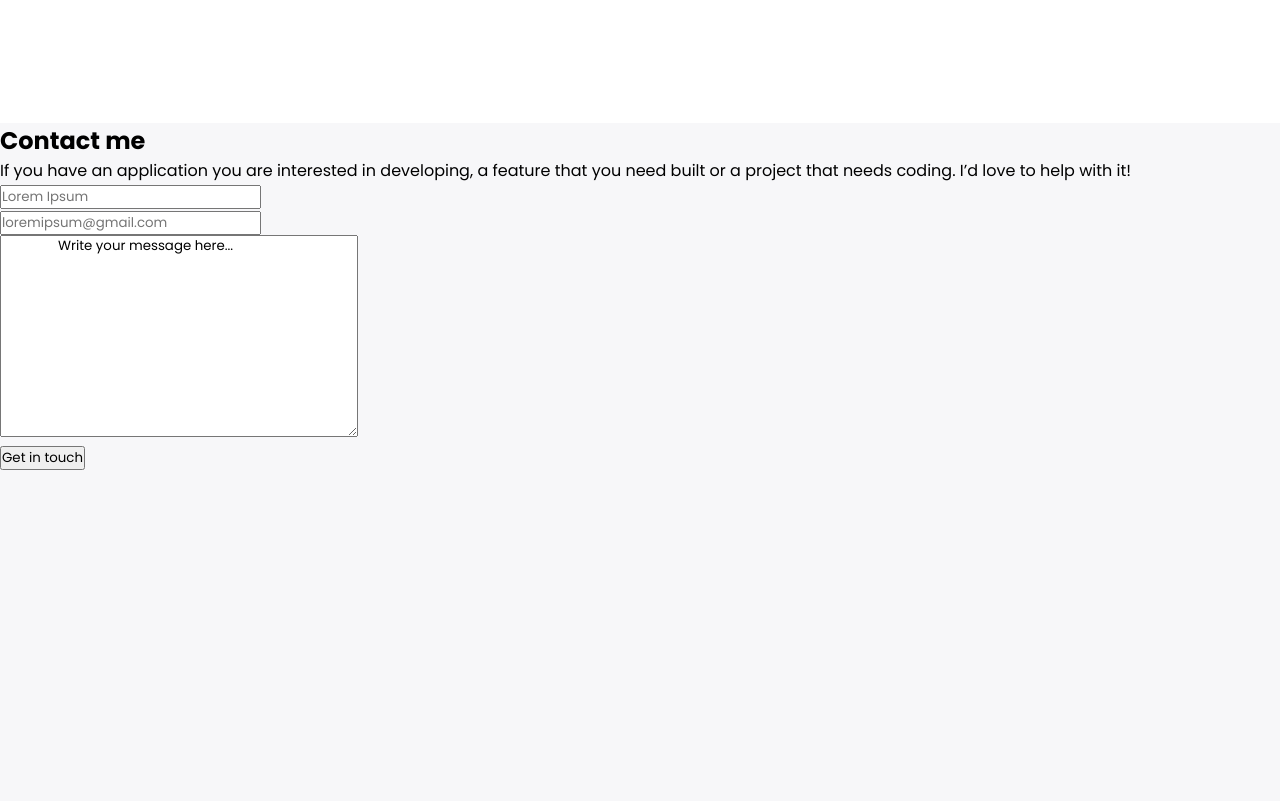
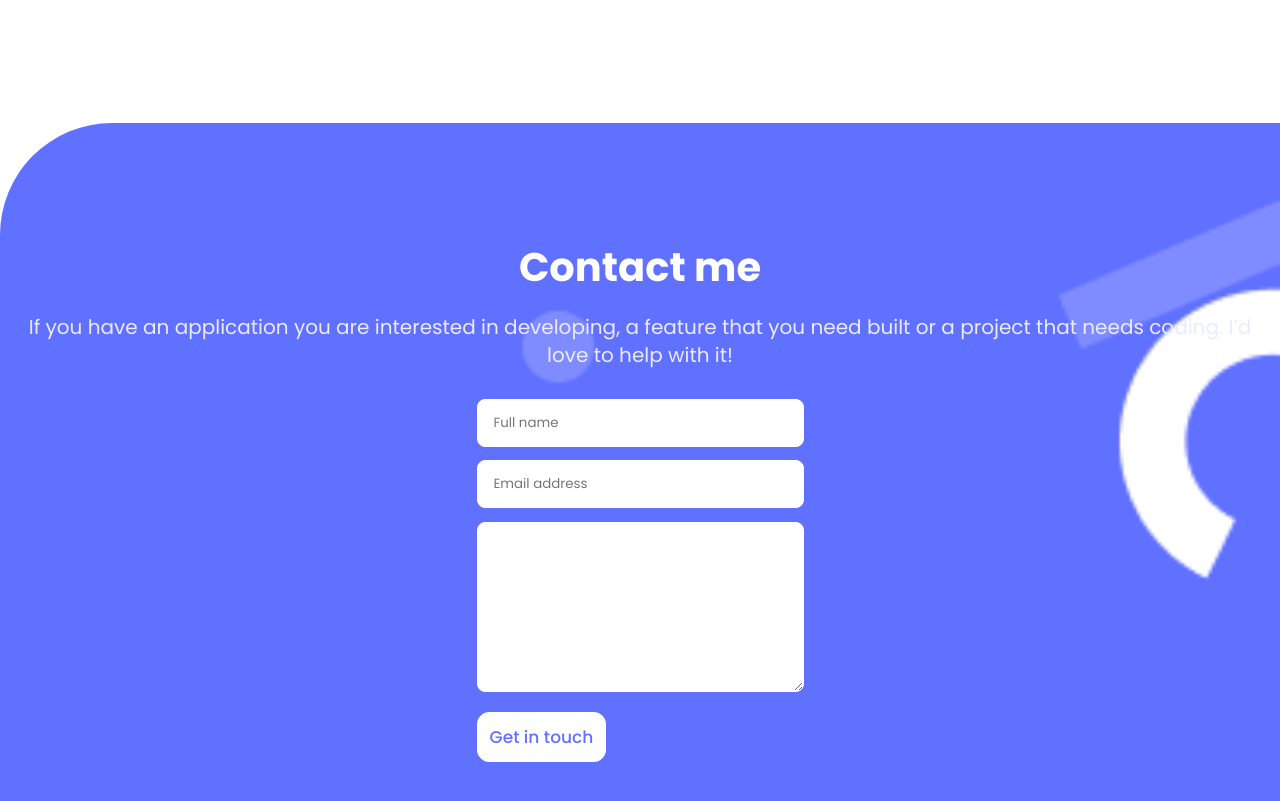
Before and after one commit to WilfriedM01/WilfriedM01.github.io, a website: page index.html in a window 1280 px wide. Shown: the part 3900-4701 px from the top of the page. Before the commit the page ends 4370 px from the top, so only its background shows below. Drawn offline with Linux system fonts and the light colour scheme.

Commit message:
Add css style to the contact-me form and background image

```diff
--- a/assets/css/style.css
+++ b/assets/css/style.css
@@ -279,6 +279,91 @@ details > ul > li {
   display: grid;
 }
 
+.form-wrap-level-one {
+  background-color: #fff;
+  width: 100%;
+  display: flex;
+  flex-direction: column;
+}
+
+.form-wrap-level-two {
+  background-color: #6070ff;
+  border-top-left-radius: 7rem;
+  justify-content: center;
+}
+
+.form-container {
+  padding: 20px;
+  margin: 0 auto;
+  color: #fff;
+  margin-bottom: 50px;
+  background-image: url("./../img/contactBg.png");
+  background-repeat: no-repeat;
+  background-size: cover;
+  align-items: center;
+  display: flex;
+  flex-direction: column;
+}
+
+ul {
+  list-style-type: none;
+}
+
+.form-container h2 {
+  display: block;
+  width: max-content;
+  margin-top: 98px;
+  padding-bottom: 0.5em;
+  font-weight: 700;
+  font-size: 40px;
+  line-height: 52px;
+}
+
+.form-container p {
+  text-align: center;
+  font-size: 20px;
+  font-weight: 400;
+  line-height: 28px;
+  color: #ebebff;
+  padding-bottom: 1.5em;
+}
+
+textarea,
+input {
+  width: 327px;
+  margin-bottom: 1em;
+  border-radius: 8px;
+  color: #172b4d;
+  padding: 16px;
+  background-color: #fff;
+  border: 1px solid #fff;
+}
+
+.form-container input {
+  height: 48px;
+}
+
+.form-container textarea {
+  color: #000;
+  height: 170px;
+}
+
+.form-container button {
+  background-color: #fff;
+  color: #6070ff;
+  text-align: center;
+  font-weight: 500;
+  font-size: 17px;
+  line-height: 24px;
+  border: 1px solid #fff;
+  border-radius: 12px;
+  padding: 12px;
+}
+
+.form-container ul {
+  align-items: center;
+}
+
 @media all and (min-width: 375px) {
   .menu-list {
     display: none;
@@ -340,11 +425,11 @@ details > ul > li {
     border: 2px solid #396df2;
     margin-bottom: 3%;
     color: #fff;
-    box-shadow: 1px 10px 10px #aaa;
+    box-shadow: 1px 4px 4px #aaa;
     text-decoration-style: none;
   }
 
-  a:hover {
+  .article-item:hover {
     box-shadow: 1px 10px 10px #aaa;
   }
 }
--- a/index.html
+++ b/index.html
@@ -328,22 +328,28 @@
               </div>
             </details>
           </p>
-        </artcle></section
-    ></a>
-    <section class="form-container">
+        </artcle>
+        <section class="form-wrap-level-one">
+          <div class="form-wrap-level-two">
+            <div class="form-container">
               <h2 class="form-title">Contact me</h2>
               <p class="form-description">
                 If you have an application you are interested in developing, a
-            feature that you need built or a project that needs coding. I’d love
-            to help with it!
+                feature that you need built or a project that needs coding. I’d
+                love to help with it!
               </p>
-          <form action="" method="post" class="contact-form">
+              <form
+                action="https://formspree.io/f/mqkojebp"
+                method="post"
+                class="contact-form"
+              >
                 <ul>
                   <li class="name-field">
                     <input
                       type="text"
                       name="user-name"
-                  placeholder="Lorem Ipsum"
+                      placeholder="Full name"
+                      maxlength="30"
                       required
                     />
                   </li>
@@ -351,26 +357,29 @@
                     <input
                       type="email"
                       name="user-email"
-                  placeholder="loremipsum@gmail.com"
+                      placeholder="Email address"
                       required
                     />
                   </li>
                   <li class="message-area">
                     <textarea
                       name="user-message"
-                  id=""
-                  cols="30"
-                  rows="10"
+                      id="#"
+                      placeholder="Write your message here..."
+                      maxlength="500"
                       required
                     >
-                Write your message here...</textarea
-                >
+                    </textarea>
                   </li>
                   <li class="button">
                     <button type="submit">Get in touch</button>
                   </li>
                 </ul>
               </form>
+            </div>
+          </div>
         </section>
+      </section></a
+    >
   </body>
 </html>
```
Also changed, not shown: assets/img/contactBg.png (added). Lines whose indentation alone changed are shown as unchanged.
